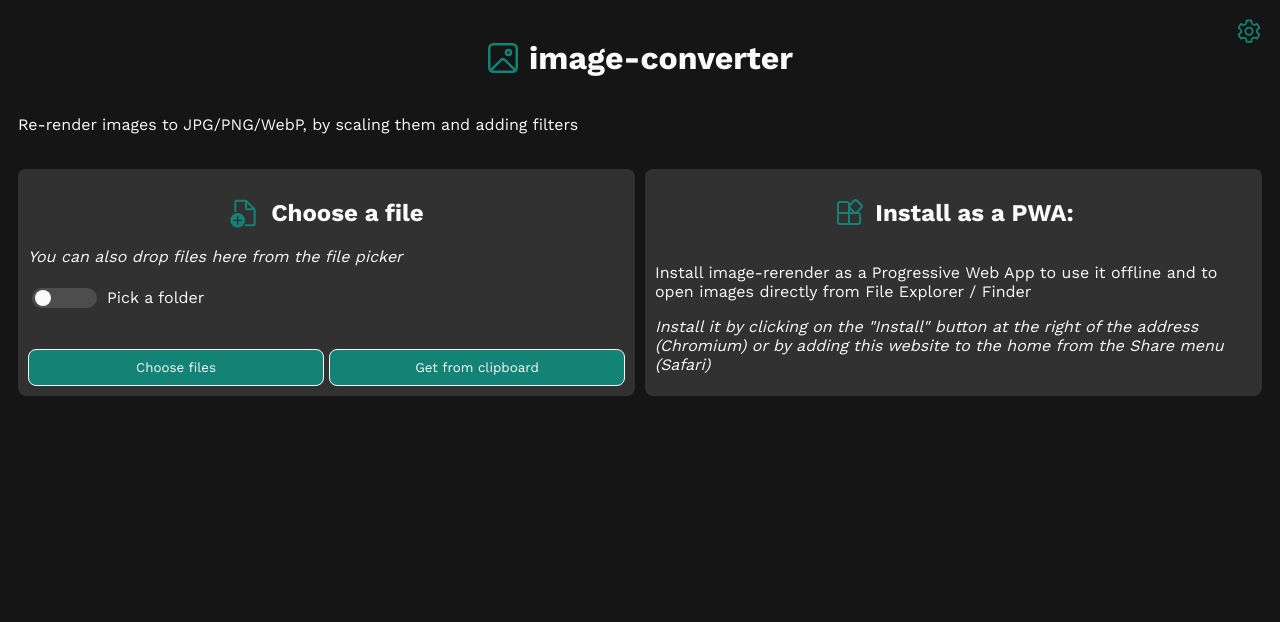
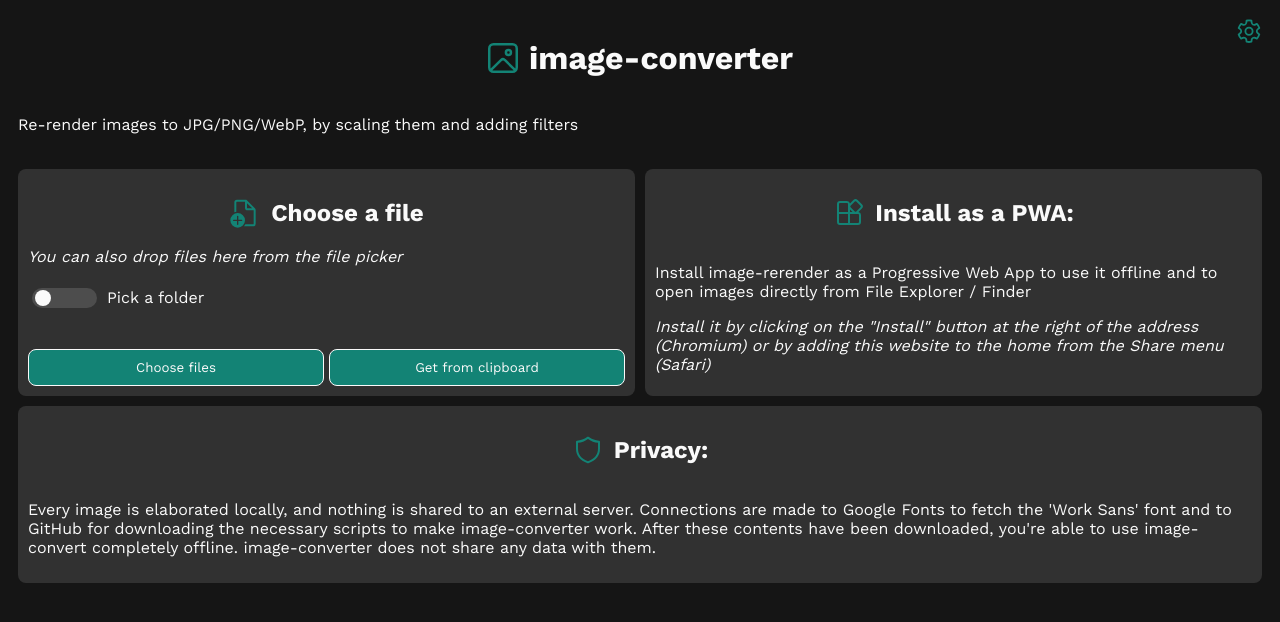
Before and after one commit to Dinoosauro/image-converter, a Svelte app: page / in a window 1280 px wide. Shown: the top 622 px of the page. Built offline with nearby package versions, Linux system fonts and the light colour scheme.

Commit message:
Added license and privacy section

```diff
--- a/src/App.svelte
+++ b/src/App.svelte
@@ -15,6 +15,7 @@
   import Assets from "./lib/Styles/Assets.svelte";
   import TitleIcon from "./lib/Styles/TitleIcon.svelte";
   import { updateAccentImage } from "./Scripts/ImageContentHandler";
+  import Privacy from "./lib/Privacy.svelte";
   $: dialogShow = 0;
   const fileSystemAPIId = `Checkbox-${Math.random().toString().substring(2)}`;
   afterUpdate(() => {
@@ -119,6 +120,7 @@
     {#if !window.matchMedia("(display-mode: standalone)").matches}
       <PWAPrompt></PWAPrompt>
     {/if}
+    <Privacy></Privacy>
   </div>
 {:else if $conversionStatus === 1}
   <ImagePicker></ImagePicker><br />
--- a/src/Scripts/ImageContentHandler.ts
+++ b/src/Scripts/ImageContentHandler.ts
@@ -12,7 +12,8 @@ export function ImageRes(key: AssetsType) {
         folder: `<svg xmlns="http://www.w3.org/2000/svg" fill="none" viewBox="0 0 24 24"><path fill="${color}" d="M3.5 6.25V8h4.629a.75.75 0 0 0 .53-.22l1.53-1.53-1.53-1.53a.75.75 0 0 0-.53-.22H5.25A1.75 1.75 0 0 0 3.5 6.25Zm-1.5 0A3.25 3.25 0 0 1 5.25 3h2.879a2.25 2.25 0 0 1 1.59.659L11.562 5.5h7.189A3.25 3.25 0 0 1 22 8.75v9A3.25 3.25 0 0 1 18.75 21H5.25A3.25 3.25 0 0 1 2 17.75V6.25ZM3.5 9.5v8.25c0 .966.784 1.75 1.75 1.75h13.5a1.75 1.75 0 0 0 1.75-1.75v-9A1.75 1.75 0 0 0 18.75 7h-7.19L9.72 8.841a2.25 2.25 0 0 1-1.591.659H3.5Z"/></svg>`,
         paragraph: `<svg xmlns="http://www.w3.org/2000/svg" fill="none" viewBox="0 0 24 24"><path fill="${color}" d="M16.5 8a4.25 4.25 0 0 0 0 8.5h.5v4.75a.75.75 0 0 0 1.5 0V9.5h1v11.75a.75.75 0 0 0 1.5 0V9.5h.25a.75.75 0 0 0 0-1.5H16.5Zm0 1.5h.5V15h-.5a2.75 2.75 0 1 1 0-5.5ZM2.75 5a.75.75 0 0 0 0 1.5h18.5a.75.75 0 0 0 0-1.5H2.75Zm0 5a.75.75 0 0 0 0 1.5h8.553c.076-.53.23-1.034.452-1.5H2.75Zm9.277 5H2.75a.75.75 0 0 0 0 1.5h10.667a5.278 5.278 0 0 1-1.39-1.5Z"/></svg>`,
         apps: `<svg xmlns="http://www.w3.org/2000/svg" fill="none" viewBox="0 0 24 24"><path fill="${color}" d="m18.492 2.33 3.179 3.18a2.25 2.25 0 0 1 0 3.182l-2.584 2.584A2.25 2.25 0 0 1 21 13.5v5.25A2.25 2.25 0 0 1 18.75 21H5.25A2.25 2.25 0 0 1 3 18.75V5.25A2.25 2.25 0 0 1 5.25 3h5.25a2.25 2.25 0 0 1 2.225 1.915l2.585-2.585a2.25 2.25 0 0 1 3.182 0ZM4.5 18.75c0 .415.336.75.75.75h5.999l.001-6.75H4.5v6Zm8.249.75h6.001a.75.75 0 0 0 .75-.75V13.5a.75.75 0 0 0-.75-.75h-6.001v6.75ZM10.5 4.5H5.25a.75.75 0 0 0-.75.75v6h6.75v-6a.75.75 0 0 0-.75-.75Zm2.25 4.81v1.94h1.94l-1.94-1.94Zm3.62-5.918L13.193 6.57a.75.75 0 0 0 0 1.061l3.179 3.179a.75.75 0 0 0 1.06 0l3.18-3.179a.75.75 0 0 0 0-1.06l-3.18-3.18a.75.75 0 0 0-1.06 0Z"/></svg>`,
-        imgmultiple: `<svg xmlns="http://www.w3.org/2000/svg" fill="none" viewBox="0 0 24 24"><path fill="${color}" d="M13.748 8.996a1.248 1.248 0 1 0 0-2.496 1.248 1.248 0 0 0 0 2.496ZM6.25 3A3.25 3.25 0 0 0 3 6.25v9a3.25 3.25 0 0 0 3.25 3.25h9a3.25 3.25 0 0 0 3.25-3.25v-9A3.25 3.25 0 0 0 15.25 3h-9ZM4.5 6.25c0-.966.784-1.75 1.75-1.75h9c.966 0 1.75.784 1.75 1.75v9c0 .231-.045.452-.126.654l-4.587-4.291a2.25 2.25 0 0 0-3.074 0l-4.587 4.29a1.745 1.745 0 0 1-.126-.653v-9Zm6.762 6.458 4.505 4.214c-.163.05-.337.078-.517.078h-9c-.18 0-.354-.027-.517-.078l4.504-4.214a.75.75 0 0 1 1.025 0ZM8.75 21a3.247 3.247 0 0 1-2.74-1.5h9.74a3.75 3.75 0 0 0 3.75-3.75V6.011a3.248 3.248 0 0 1 1.5 2.74v7C21 18.65 18.65 21 15.75 21h-7Z"/></svg>`
+        imgmultiple: `<svg xmlns="http://www.w3.org/2000/svg" fill="none" viewBox="0 0 24 24"><path fill="${color}" d="M13.748 8.996a1.248 1.248 0 1 0 0-2.496 1.248 1.248 0 0 0 0 2.496ZM6.25 3A3.25 3.25 0 0 0 3 6.25v9a3.25 3.25 0 0 0 3.25 3.25h9a3.25 3.25 0 0 0 3.25-3.25v-9A3.25 3.25 0 0 0 15.25 3h-9ZM4.5 6.25c0-.966.784-1.75 1.75-1.75h9c.966 0 1.75.784 1.75 1.75v9c0 .231-.045.452-.126.654l-4.587-4.291a2.25 2.25 0 0 0-3.074 0l-4.587 4.29a1.745 1.745 0 0 1-.126-.653v-9Zm6.762 6.458 4.505 4.214c-.163.05-.337.078-.517.078h-9c-.18 0-.354-.027-.517-.078l4.504-4.214a.75.75 0 0 1 1.025 0ZM8.75 21a3.247 3.247 0 0 1-2.74-1.5h9.74a3.75 3.75 0 0 0 3.75-3.75V6.011a3.248 3.248 0 0 1 1.5 2.74v7C21 18.65 18.65 21 15.75 21h-7Z"/></svg>`,
+        shield: `<svg xmlns="http://www.w3.org/2000/svg" fill="none" viewBox="0 0 24 24"><path fill="${color}" d="M3 5.75A.75.75 0 0 1 3.75 5c2.663 0 5.258-.943 7.8-2.85a.75.75 0 0 1 .9 0C14.992 4.057 17.587 5 20.25 5a.75.75 0 0 1 .75.75V11c0 5.001-2.958 8.676-8.725 10.948a.75.75 0 0 1-.55 0C5.958 19.676 3 16 3 11V5.75Zm1.5.728V11c0 4.256 2.453 7.379 7.5 9.442 5.047-2.063 7.5-5.186 7.5-9.442V6.478c-2.577-.152-5.08-1.09-7.5-2.8-2.42 1.71-4.923 2.648-7.5 2.8Z"/></svg>`
     }[key]
 }
 export function setAccentImage(img: HTMLImageElement, str: AssetsType) {
--- a/src/Scripts/Storage.ts
+++ b/src/Scripts/Storage.ts
@@ -9,7 +9,7 @@ export interface FileConversion {
     quality?: number,
     mimeType?: string
 }
-export type AssetsType = "settings" | "documentadd" | "resizeimage" | "imagesparkle" | "image" | "color" | "folder" | "paragraph" | "apps" | "imgmultiple";
+export type AssetsType = "settings" | "documentadd" | "resizeimage" | "imagesparkle" | "image" | "color" | "folder" | "paragraph" | "apps" | "imgmultiple" | "shield";
 import { writable } from "svelte/store";
 
 export let conversionStatus = writable(0);
--- /dev/null
+++ b/src/lib/Privacy.svelte
@@ -0,0 +1,15 @@
+<script>
+    import TitleIcon from "./Styles/TitleIcon.svelte";
+</script>
+
+<div class="card">
+    <TitleIcon asset="shield">Privacy:</TitleIcon>
+    <p>
+        Every image is elaborated locally, and nothing is shared to an external
+        server. Connections are made to Google Fonts to fetch the 'Work Sans'
+        font and to GitHub for downloading the necessary scripts to make
+        image-converter work. After these contents have been downloaded, you're
+        able to use image-convert completely offline. image-converter does not
+        share any data with them.
+    </p>
+</div>
```
Also changed, not shown: 2 other files (tests, documents, lock files or other folders).
